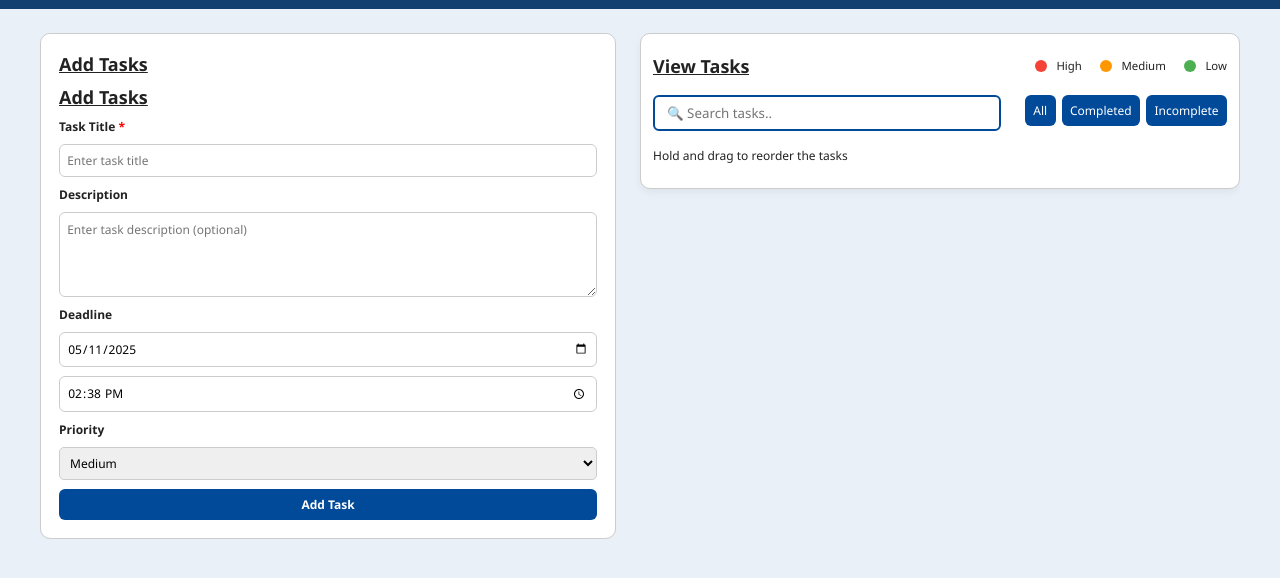
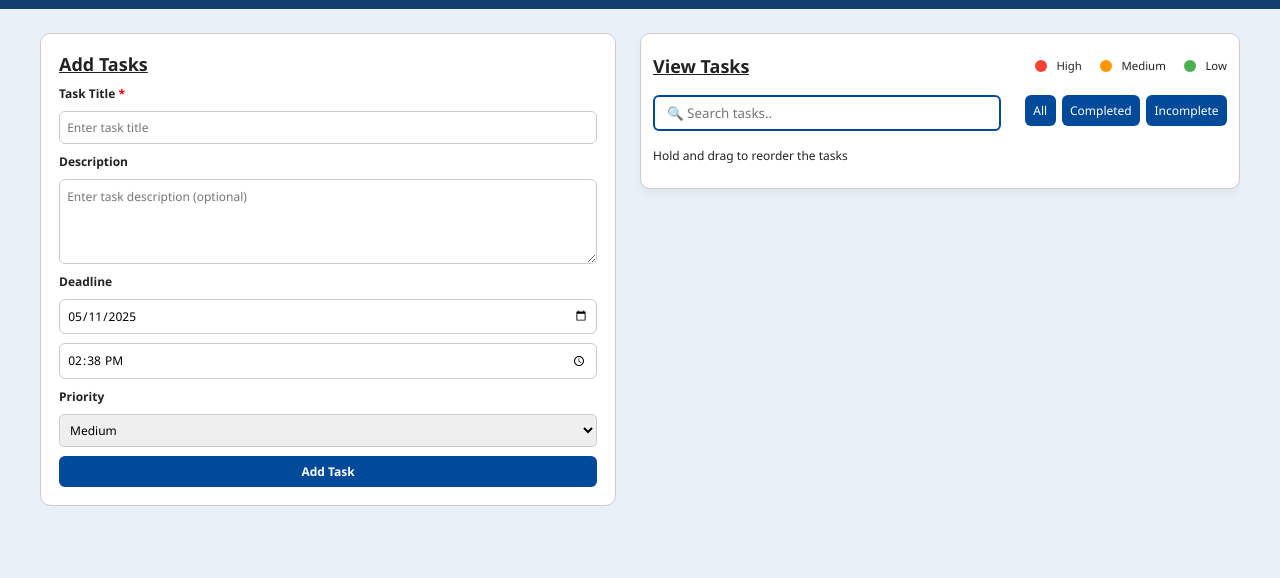
Before and after one commit to Rakshitag25/Daily-Task-Manager, a plain HTML site: page index.html in a window 1280 px wide. Shown: the part 68-646 px from the top of the page. Drawn offline with Linux system fonts and the light colour scheme.

Commit message:
Update index.html

```diff
--- a/index.html
+++ b/index.html
@@ -30,7 +30,6 @@
     <section class="left-panel">
       <form id="task-form">
         <h3>Add Tasks</h3>
-           <h3>Add Tasks</h3>
         <label for="task-title">Task Title <span style="color: red">*</span></label>
         <input type="text" id="task-title" required placeholder="Enter task title" />
 
```
